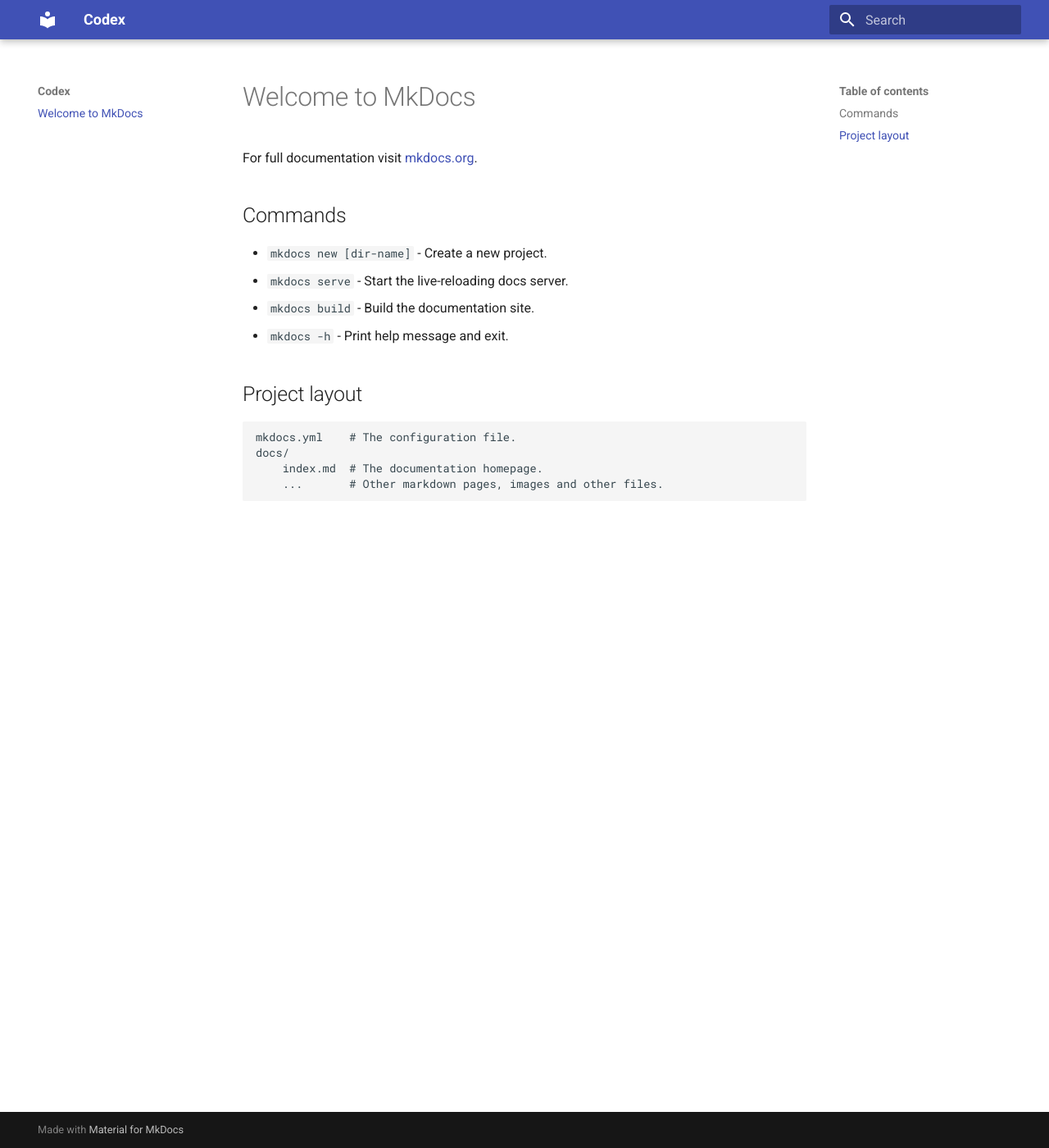
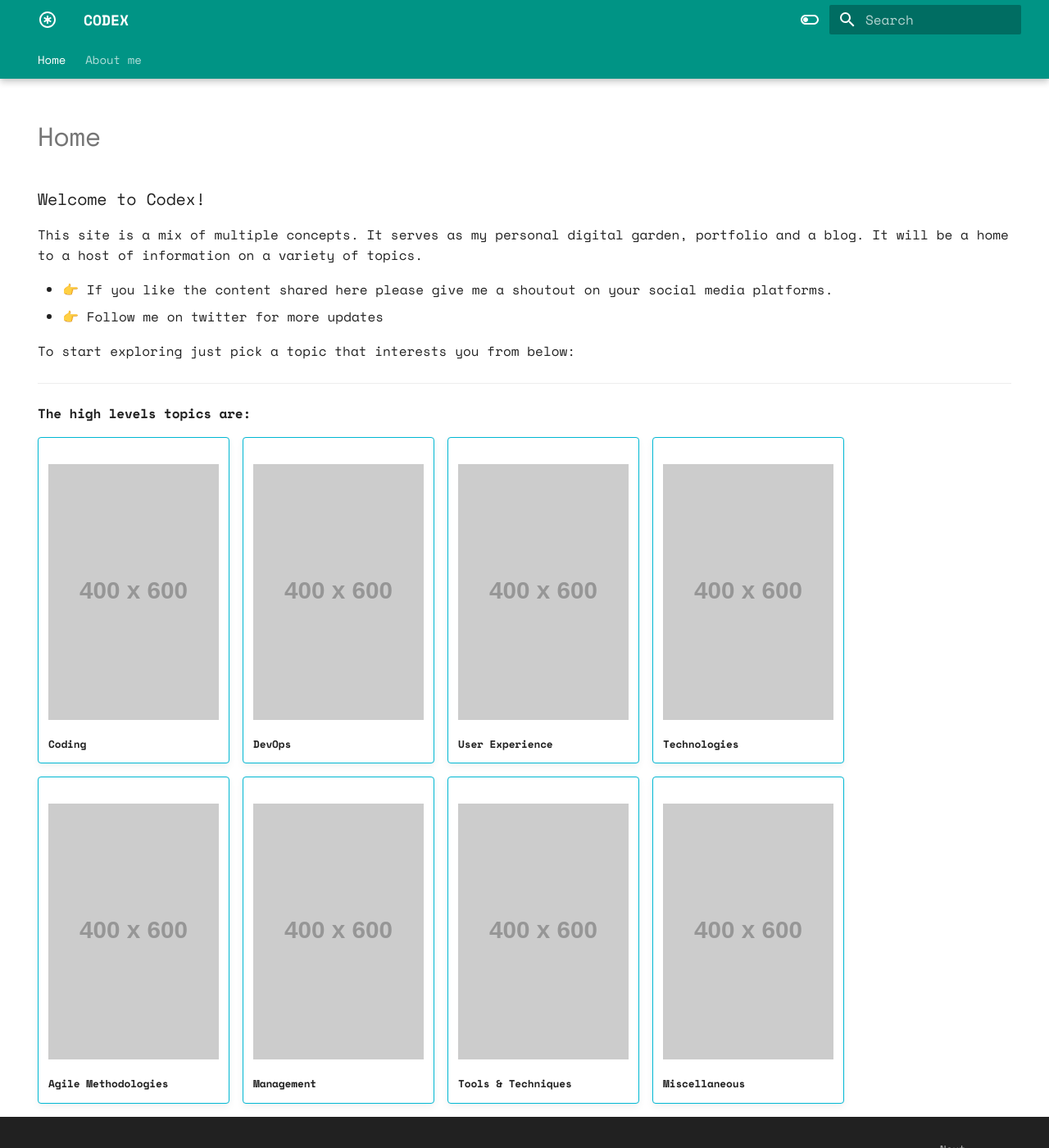
Before and after one commit to aadityadeshmukh/codex, an MkDocs documentation site: the page built from docs/index.md, in a window 1280 px wide and 1400 px high. Shown: the whole window at 82% size. Built offline with MkDocs 1.6.1 and Material for MkDocs 9.7.7, drawn with Linux system fonts in a browser that asks for light colours; some of the changed text lies outside the part shown.

```diff
--- a/docs/index.md
+++ b/docs/index.md
@@ -1,17 +1,61 @@
-# Welcome to MkDocs
+---
+hide:
+    - navigation
+    - toc
+    - path
+---
 
-For full documentation visit [mkdocs.org](https://www.mkdocs.org).
+# Home
 
-## Commands
+### Welcome to Codex!
 
-* `mkdocs new [dir-name]` - Create a new project.
-* `mkdocs serve` - Start the live-reloading docs server.
-* `mkdocs build` - Build the documentation site.
-* `mkdocs -h` - Print help message and exit.
+This site is a mix of multiple concepts. It serves as my personal digital garden, portfolio and a blog.
+It will be a home to a host of information on a variety of topics.
 
-## Project layout
+- 👉 If you like the content shared here please give me a shoutout on your social media platforms.
+- 👉 Follow me on twitter for more updates
 
-    mkdocs.yml    # The configuration file.
-    docs/
-        index.md  # The documentation homepage.
-        ...       # Other markdown pages, images and other files.
+To start exploring just pick a topic that interests you from below:
+
+---
+#### The high levels topics are:
+
+!!! info inline ""
+    ![](https://placehold.co/400x600)
+    ---
+    #### Coding
+
+!!! info inline ""
+    ![](https://placehold.co/400x600)
+    ---
+    #### DevOps
+
+!!! info inline ""
+    ![](https://placehold.co/400x600)
+    ---
+    #### User Experience
+
+!!! info inline ""
+    ![](https://placehold.co/400x600)
+    ---
+    #### Technologies
+
+!!! info inline ""
+    ![](https://placehold.co/400x600)
+    ---
+    #### Agile Methodologies
+
+!!! info inline ""
+    ![](https://placehold.co/400x600)
+    ---
+    #### Management
+
+!!! info inline ""
+    ![](https://placehold.co/400x600)
+    ---
+    #### Tools & Techniques
+
+!!! info inline ""
+    ![](https://placehold.co/400x600)
+    ---
+    #### Miscellaneous
--- a/mkdocs.yml
+++ b/mkdocs.yml
@@ -1,3 +1,72 @@
-site_name: Codex
+site_name: CODEX
 theme:
   name: material
+  icon:
+    logo: material/asterisk-circle-outline
+  favicon: assets/images/favico.png
+  font:
+    text: Space Mono
+  palette:
+    - media: "(prefers-color-scheme: dark)"
+      scheme: slate
+      primary: teal
+      accent: teal
+      toggle:
+        icon: material/toggle-switch
+        name: Switch to light mode
+    - media: "(prefers-color-scheme: light)"
+      scheme: default
+      primary: teal
+      accent: teal
+      toggle:
+        icon: material/toggle-switch-off-outline
+        name: Switch to dark mode
+  features:
+    - navigation.instant
+    - navigation.instant.prefetch
+    - navigation.tracking
+    - navigation.tabs
+    - navigation.tabs.sticky
+    - navigation.sections
+    - navigation.expand
+    - navigation.path
+    - navigation.indexes
+    - toc.follow
+    - toc.integrate
+    - navigation.top
+    - search.suggest
+    - search.highlight
+    - search.share
+    - navigation.footer
+  plugins:
+    - search
+copyright: Made with ❤ by Aditya Deshmukh
+extra:
+  generator: false
+  social:
+    - icon: fontawesome/brands/twitter
+      link: https://twitter.com/scr33nslaver
+    - icon: fontawesome/solid/paper-plane
+      link: mailto:aadityadeshmukh@duck.com
+markdown_extensions:
+  - abbr
+  - admonition
+  - attr_list
+  - def_list
+  - footnotes
+  - md_in_html
+  - pymdownx.betterem
+  - pymdownx.caret
+  - pymdownx.mark
+  - pymdownx.tilde
+  - pymdownx.details
+  - pymdownx.highlight:
+      anchor_linenums: true
+  - pymdownx.superfences
+  - pymdownx.inlinehilite
+  - pymdownx.smartsymbols
+  - pymdownx.snippets
+  - pymdownx.tabbed:
+      alternate_style: true
+  - pymdownx.tasklist:
+      custom_checkbox: true
```
Also changed, not shown: docs/resume.md (added, +146 -0 lines), docs/assets/images/favico.png (added).
